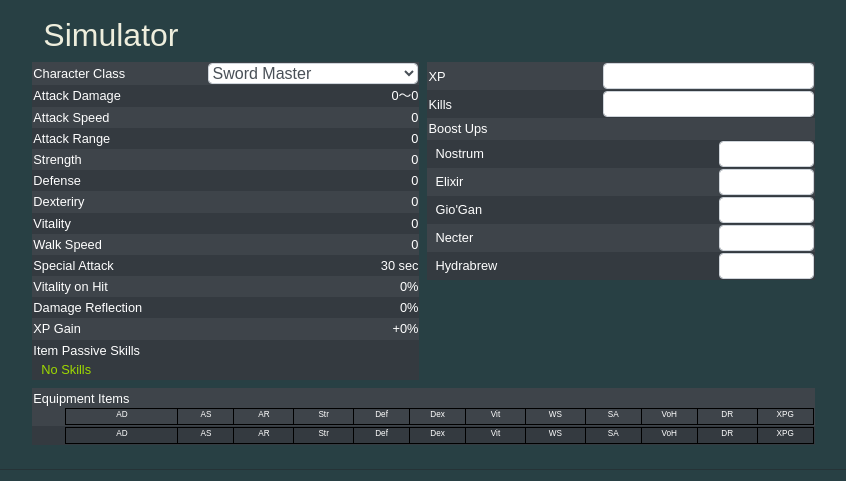
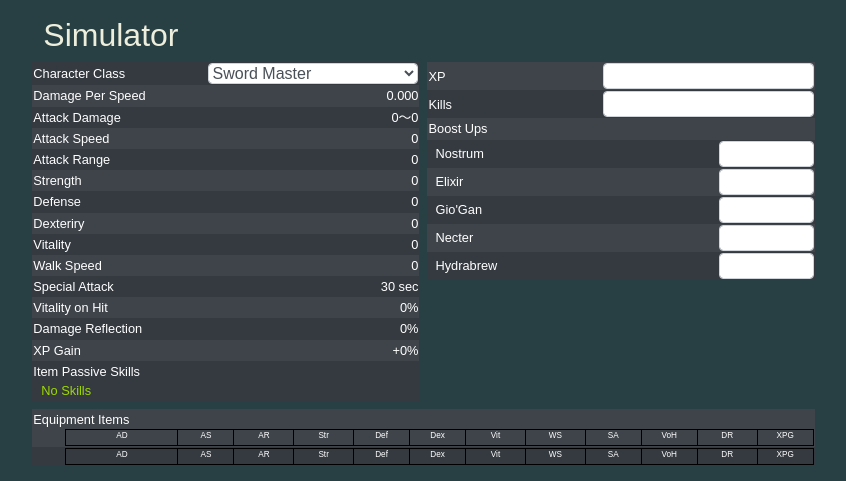
Before and after one commit to Candle5000/uruluk, a PHP site: template templates/simulator/index.phtml in a window 1280 px wide. Shown: the part 56-537 px from the top of the page, without its empty margins (233-1079 px from the left). Run offline with PHP 8.4, Linux system fonts and the light colour scheme; the template is opened without the code that fills it, so the values that code supplies are empty; some libraries are stand-ins or nearby versions.

Commit message:
DPSの計算、表示を追加

```diff
--- a/public/js/simulator.js
+++ b/public/js/simulator.js
@@ -194,6 +194,9 @@ $(function() {
 				}
 			}
 		});
+
+		// DPSを計算
+		$(".character-dps").text((Math.round((attrs.minad + attrs.maxad) * 1000 / (2 * (attrs.as + 1))) / 1000).toFixed(3));
 
 		// URLに反映
 		history.replaceState('', '', path);
--- a/templates/simulator/index.phtml
+++ b/templates/simulator/index.phtml
@@ -99,6 +99,9 @@
             </colgroup>
             <tbody>
               <tr>
+                <td class="d-none" colspan="3"></td>
+              </tr>
+              <tr>
                 <td>Character Class</td>
                 <td class="text-right" colspan="2">
                   <div class="form-group m-0">
@@ -109,6 +112,10 @@
                     </select>
                   </div>
                 </td>
+              </tr>
+              <tr>
+                <td colspan="2">Damage Per Speed</td>
+                <td class="text-right character-dps">0.000</td>
               </tr>
               <tr>
                 <td colspan="2">Attack Damage</td>
```
